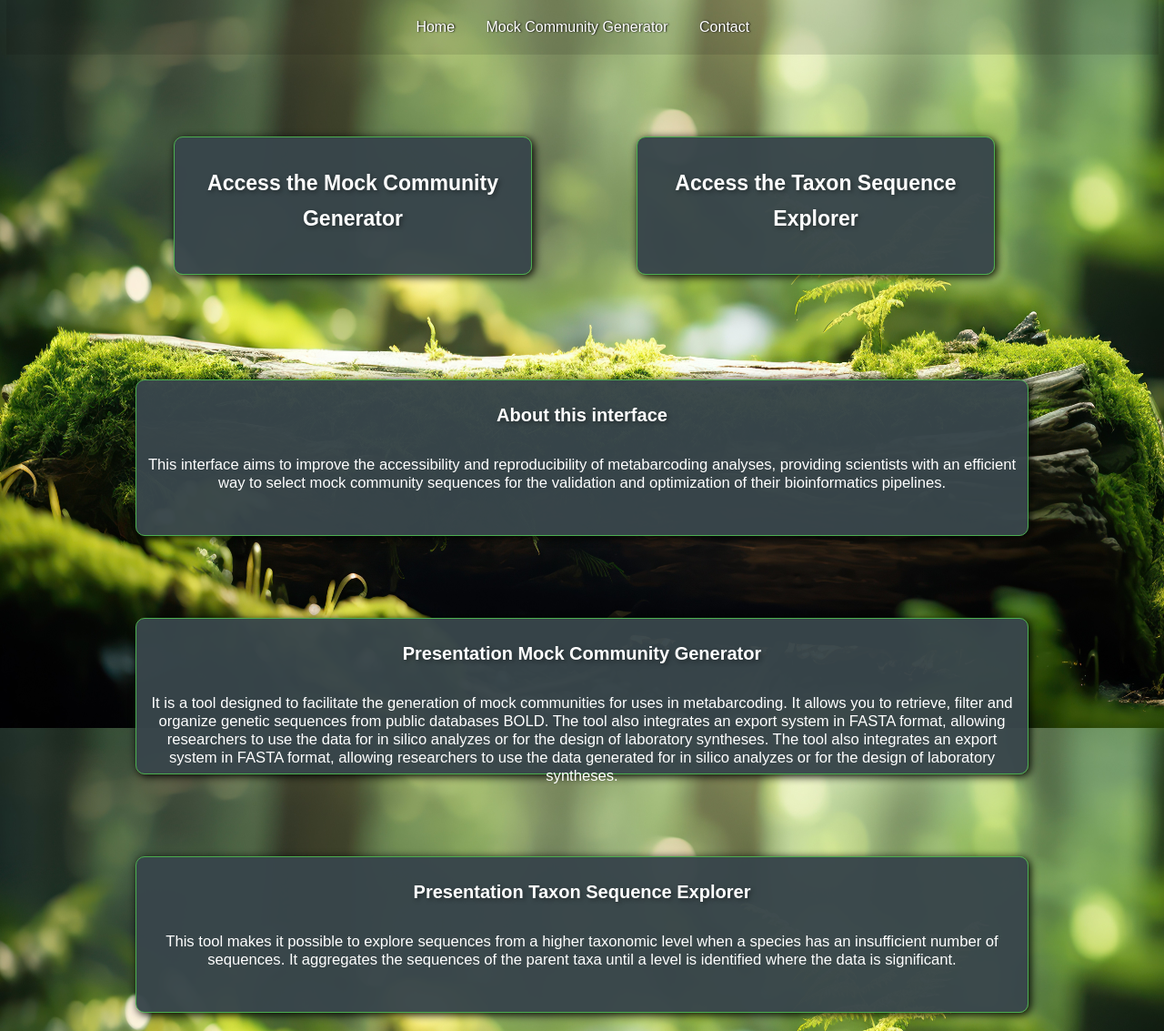
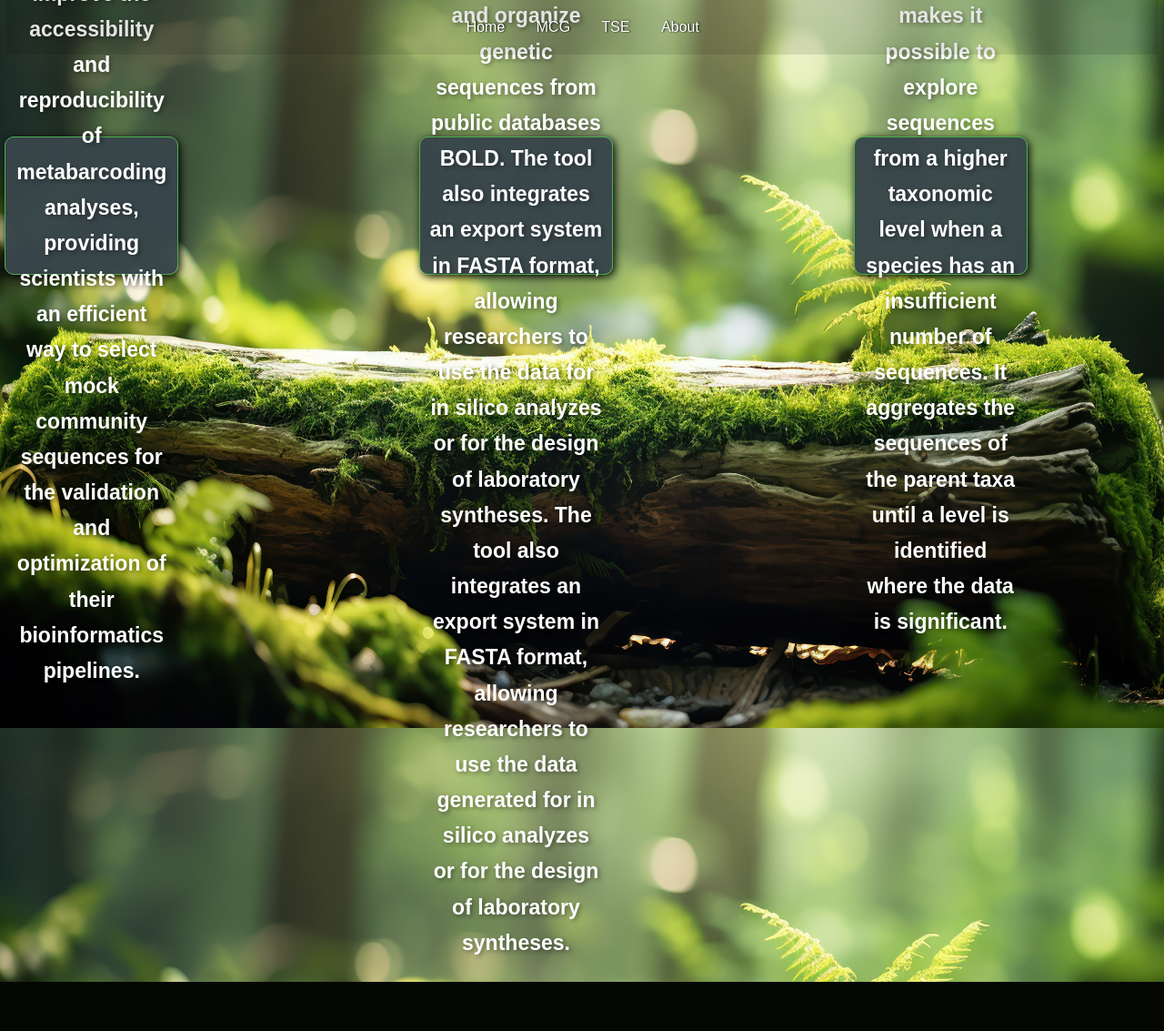
Before and after one commit to LoonaRitt/Mock-Community-Generator, a Flask app: page / in a window 1280 px wide. Shown: the whole page at 91% size. After the commit the page ends 1079 px from the top, so only its background shows below. Run offline with Flask 3, Linux system fonts and the light colour scheme.

Commit message:
home.html

```diff
--- a/templates/home.html
+++ b/templates/home.html
@@ -1,5 +1,5 @@
 <!DOCTYPE html>
-<html lang="fr">
+<html lang="en">
 <head>
     <meta charset="UTF-8">
     <meta name="viewport" content="width=device-width, initial-scale=1.0">
@@ -10,48 +10,47 @@
 <header>
     <nav>
       <a href="#">Home</a>
-      <a href="#">Mock Community Generator</a>
-      <a href="#">Contact</a>
+      <a href="{{ url_for('page_generator') }}">MCG</a>
+      <a href="{{ url_for('page_generator') }}">TSE</a>
+      <a href="#">About</a>
     </nav>
 </header>
 
 <body>
 
 
+
+
     <div class="banners-row">
-        <div class="banner">
-            <a href="{{ url_for('page_generator') }}">Access the Mock Community Generator</a>
-        </div>
 
-        <div class="banner">
-            <a>Access the Taxon Sequence Explorer</a>
-        </div>
-    </div>
 
-    <div class="banners-column">
-        <div class="banner">
+        <div class="banner banner-1" >
+            <a  href="{{ url_for('page_generator') }}" class="banner-link">
             <h2>About this interface</h2>
             <p>
             This interface aims to improve the accessibility and reproducibility of metabarcoding analyses, providing scientists with an efficient way to select mock community sequences for the validation and optimization of their bioinformatics pipelines.
             </p>
         </div>
 
-        <div class="banner">
-            <h2>Presentation Mock Community Generator</h2>
+        <div class="banner banner-2">
+            <a href="{{ url_for('page_generator') }}" class="banner-link">
+            <h2>Mock Community Generator</h2>
             <p>
-            It is a tool designed to facilitate the generation of mock communities for uses in metabarcoding. It allows you to retrieve, filter and organize genetic sequences from public databases BOLD. The tool also integrates an export system in FASTA format, allowing researchers to use the data for in silico analyzes or for the design of laboratory syntheses.
-            The tool also integrates an export system in FASTA format, allowing researchers to use the data generated for in silico analyzes or for the design of laboratory syntheses.
+            It is a tool designed to facilitate the generation of mock communities for uses in metabarcoding. It allows you to retrieve, filter and organize genetic sequences from public databases BOLD. The tool also integrates an export system in FASTA format, allowing researchers to use the data for in silico analyzes or for the design of laboratory syntheses. The tool also integrates an export system in FASTA format, allowing researchers to use the data generated for in silico analyzes or for the design of laboratory syntheses.
             </p>
         </div>
 
-        <div class="banner">
-            <h2>Presentation Taxon Sequence Explorer</h2>
+        <div class="banner banner-3">
+            <a href="{{ url_for('page_generator') }}" class="banner-link">
+            <h2>Taxon Sequence Explorer</h2>
             <p>
             This tool makes it possible to explore sequences from a higher taxonomic level when a species has an insufficient number of sequences. It aggregates the sequences of the parent taxa until a level is identified where the data is significant.
             </p>
         </div>
     </div>
 
+<div class="banners-big"></div>
+
     <script src="{{ url_for('static', filename='home_script.js') }}"></script>
 </body>
 </html>
```
